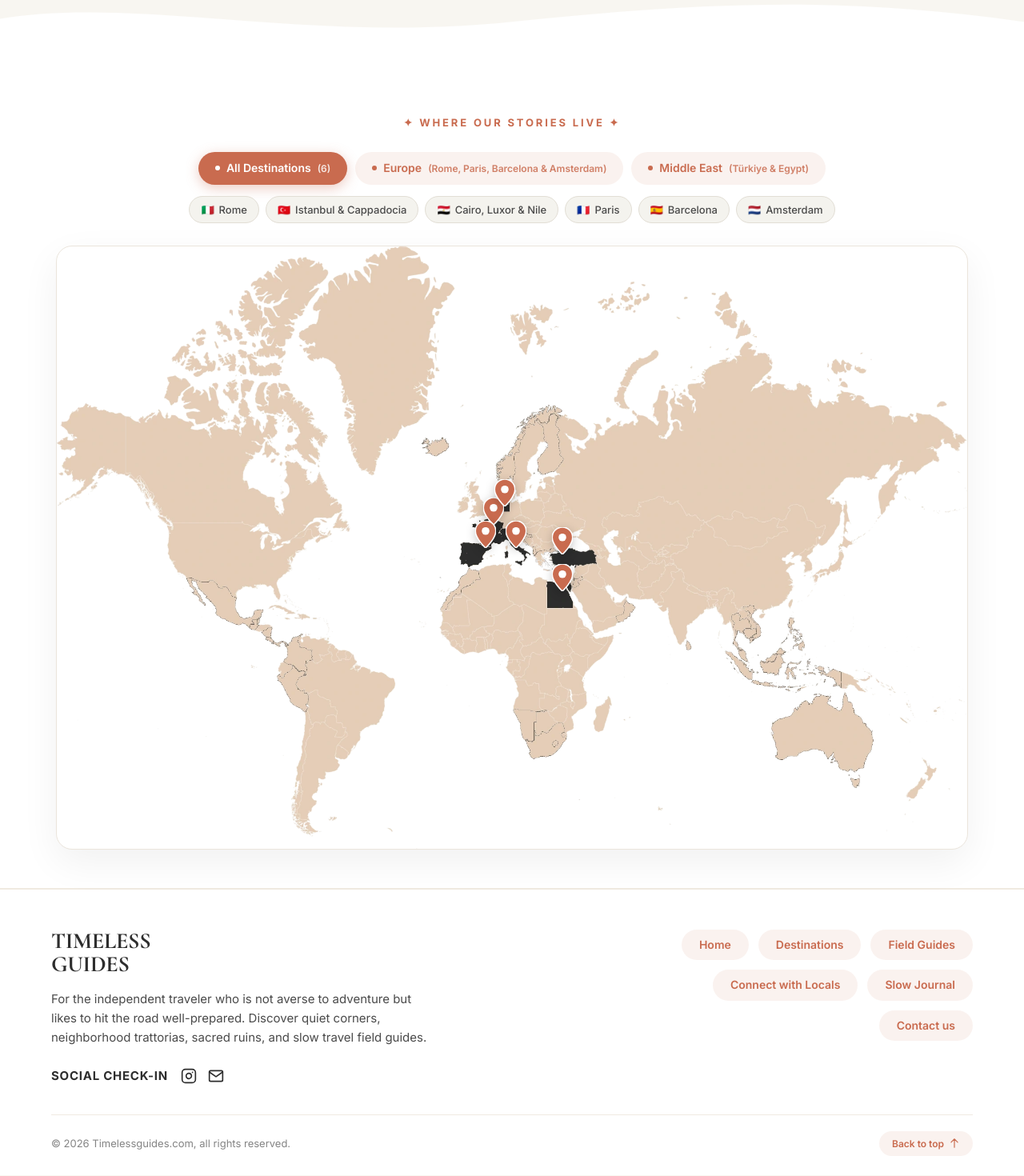
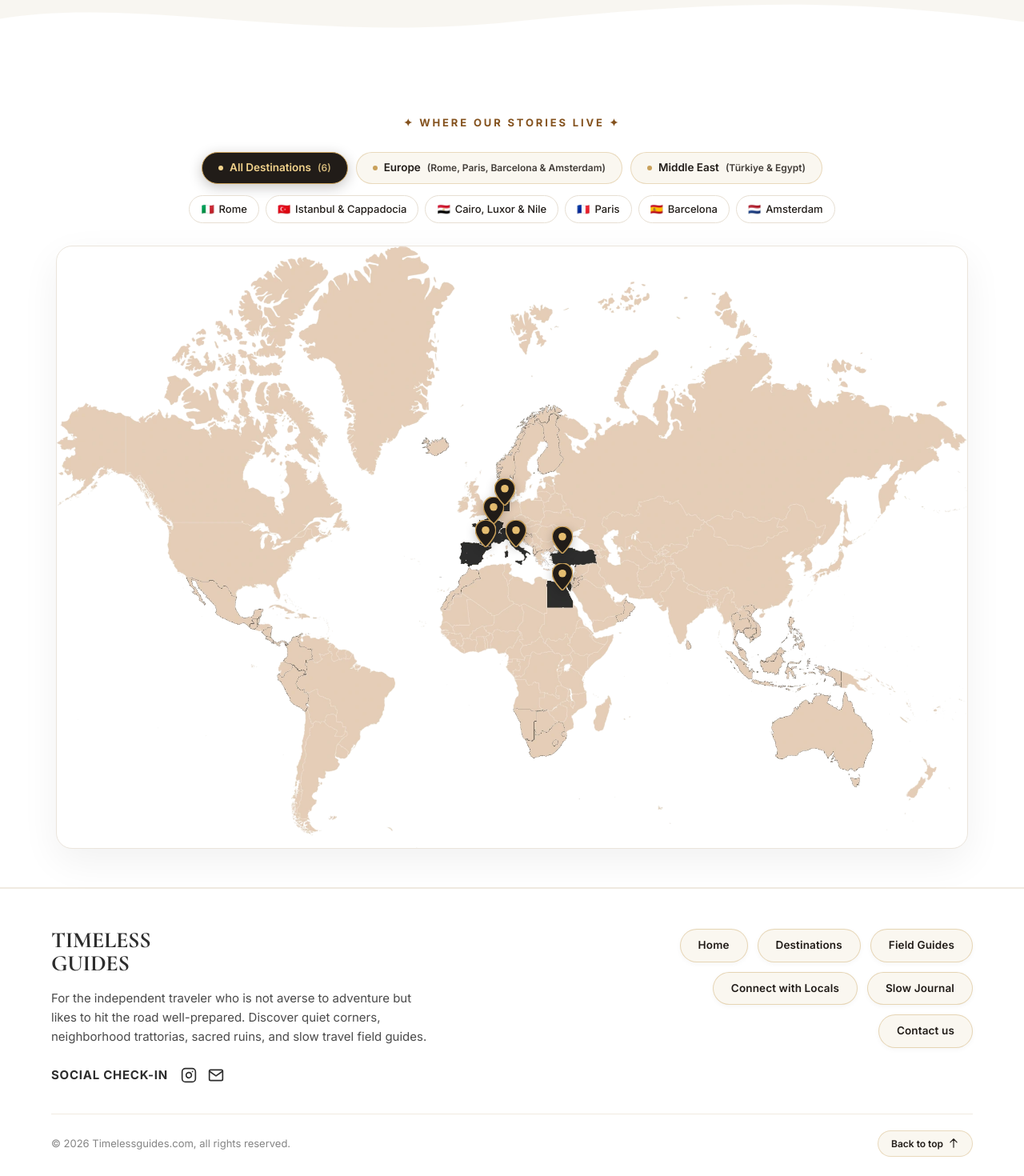
Before and after one commit to MoustafAbdelwahap/timelessguides, a React (Vite) app: page /.lovable/oauth/consent in a window 1280 px wide. Shown: the part 362-1832 px from the top of the page at 80% size. Built offline with nearby package versions, Linux system fonts and the light colour scheme; a web font is replaced by a local one.

Commit message:
Adapt footer navigation tabs and atlas elements to luxury gold & espresso style

```diff
--- a/src/components/Footer.tsx
+++ b/src/components/Footer.tsx
@@ -305,11 +305,11 @@ export default function Footer() {
                           <svg viewBox="0 0 24 32" className="atlas-pin-svg">
                             <path
                               d="M12 0C5.373 0 0 5.373 0 12c0 9 12 20 12 20s12-11 12-20c0-6.627-5.373-12-12-12z"
-                              fill="#c96b4f"
-                              stroke="#ffffff"
+                              fill="#211C18"
+                              stroke="#C9A15B"
                               strokeWidth="1.5"
                             />
-                            <circle cx="12" cy="12" r="4.5" fill="#ffffff" />
+                            <circle cx="12" cy="12" r="4.5" fill="#E5BD70" />
                           </svg>
                         </a>
                       </div>
--- a/src/index.css
+++ b/src/index.css
@@ -1602,7 +1602,7 @@ nav.ref-nav.open .burger {
   font-size: 13px;
   letter-spacing: 0.22em;
   text-transform: uppercase;
-  color: #c96b4f;
+  color: #84521E;
   font-weight: 700;
   display: inline-block;
   margin-bottom: 0;
@@ -1646,42 +1646,44 @@ nav.ref-nav.open .burger {
   align-items: center;
   gap: 8px;
   padding: 8px 20px;
-  border-radius: 30px;
-  background-color: #c96b4f17;
-  border: 1px solid transparent;
-  color: #c96b4f;
+  border-radius: 999px;
+  background-color: #FAF7F0;
+  border: 1px solid rgba(201, 161, 91, 0.35);
+  color: #211C18;
   font-family: var(--bf);
-  font-size: 14px;
+  font-size: 13.5px;
   font-weight: 600;
   cursor: pointer;
-  transition: all 0.2s cubic-bezier(0.16, 1, 0.3, 1);
+  transition: all 0.25s cubic-bezier(0.16, 1, 0.3, 1);
 }
 
 .atlas-tab-btn:hover {
-  background-color: #c96b4f;
-  color: #ffffff;
+  background-color: #211C18;
+  color: #F2D38C;
+  border-color: #C9A15B;
   transform: translateY(-1px);
-  box-shadow: 0 4px 12px rgba(201, 107, 79, 0.25);
+  box-shadow: 0 4px 14px rgba(33, 28, 24, 0.15);
 }
 
 .atlas-tab-btn.active {
-  background-color: #c96b4f;
-  color: #ffffff;
-  box-shadow: 0 4px 16px rgba(201, 107, 79, 0.35);
+  background-color: #211C18;
+  color: #F2D38C;
+  border-color: #C9A15B;
+  box-shadow: 0 4px 16px rgba(33, 28, 24, 0.25);
 }
 
 .atlas-tab-dot {
   width: 6px;
   height: 6px;
   border-radius: 50%;
-  background: #c96b4f;
+  background: #C9A15B;
   display: inline-block;
   transition: background 0.2s ease;
 }
 
 .atlas-tab-btn.active .atlas-tab-dot,
 .atlas-tab-btn:hover .atlas-tab-dot {
-  background: #ffffff;
+  background: #F2D38C;
 }
 
 .atlas-tab-count {
@@ -1701,10 +1703,10 @@ nav.ref-nav.open .burger {
   align-items: center;
   gap: 6px;
   padding: 6px 14px;
-  border-radius: 30px;
-  background: #f4f3ee;
-  border: 1px solid #e2ded5;
-  color: #4a4a4a;
+  border-radius: 999px;
+  background: #ffffff;
+  border: 1px solid #e7dfd3;
+  color: #211C18;
   font-family: var(--bf);
   font-size: 13px;
   font-weight: 500;
@@ -1713,17 +1715,18 @@ nav.ref-nav.open .burger {
 }
 
 .atlas-pill-btn:hover {
-  border-color: #c96b4f;
-  color: #c96b4f;
-  background: #c96b4f17;
+  border-color: #C9A15B;
+  color: #211C18;
+  background: #FAF7F0;
+  transform: translateY(-1px);
 }
 
 .atlas-pill-btn.active {
-  border-color: #c96b4f;
-  background: #c96b4f;
-  color: #ffffff;
+  border-color: #211C18;
+  background: #211C18;
+  color: #F2D38C;
   font-weight: 600;
-  box-shadow: 0 3px 10px rgba(201, 107, 79, 0.3);
+  box-shadow: 0 3px 10px rgba(33, 28, 24, 0.2);
 }
 
 .atlas-pill-flag {
@@ -1812,12 +1815,12 @@ nav.ref-nav.open .burger {
 }
 
 .atlas-marker-anchor.active .atlas-pin-svg {
-  filter: drop-shadow(0 4px 10px rgba(201, 107, 79, 0.5));
+  filter: drop-shadow(0 4px 12px rgba(33, 28, 24, 0.45));
 }
 
 .atlas-marker-anchor.active .atlas-pin-svg path {
-  fill: #c96b4f;
-  stroke: #ffffff;
+  fill: #211C18;
+  stroke: #C9A15B;
   stroke-width: 2;
 }
 
@@ -1830,8 +1833,9 @@ nav.ref-nav.open .burger {
   display: inline-flex;
   align-items: center;
   gap: 6px;
-  background: #c96b4f;
-  color: #ffffff;
+  background: #211C18;
+  color: #FAF7F0;
+  border: 1px solid rgba(201, 161, 91, 0.5);
   padding: 6px 14px;
   border-radius: 9999px;
   font-family: var(--bf);
@@ -1839,7 +1843,7 @@ nav.ref-nav.open .burger {
   font-weight: 700;
   letter-spacing: 0.02em;
   white-space: nowrap;
-  box-shadow: 0 4px 14px rgba(201, 107, 79, 0.35), 0 2px 6px rgba(0, 0, 0, 0.15);
+  box-shadow: 0 6px 18px rgba(0, 0, 0, 0.35);
   opacity: 0;
   pointer-events: none;
   transition: opacity 0.2s ease, transform 0.2s cubic-bezier(0.16, 1, 0.3, 1);
@@ -1854,7 +1858,7 @@ nav.ref-nav.open .burger {
   transform: translateX(-50%);
   border-width: 5px 5px 0 5px;
   border-style: solid;
-  border-color: #c96b4f transparent transparent transparent;
+  border-color: #211C18 transparent transparent transparent;
 }
 
 /* Show tag on hover or when destination is active/selected */
@@ -1960,7 +1964,7 @@ nav.ref-nav.open .burger {
 }
 
 .clean-social-link:hover {
-  color: #c96b4f;
+  color: #C9A15B;
   transform: translateY(-2px);
 }
 
@@ -1980,23 +1984,27 @@ nav.ref-nav.open .burger {
 
 .clean-pill-tab {
   display: inline-block;
-  padding: 8px 22px;
-  border-radius: 30px;
-  background-color: #c96b4f17;
-  color: #c96b4f;
+  padding: 9px 22px;
+  border-radius: 999px;
+  background-color: #FAF7F0;
+  border: 1px solid rgba(201, 161, 91, 0.4);
+  color: #211C18;
   font-family: var(--bf);
-  font-size: 14px;
+  font-size: 13.5px;
   font-weight: 600;
+  letter-spacing: 0.01em;
   text-decoration: none;
-  transition: all 0.2s linear;
+  box-shadow: 0 2px 6px rgba(33, 28, 24, 0.04);
+  transition: all 0.25s cubic-bezier(0.16, 1, 0.3, 1);
   white-space: nowrap;
 }
 
 .clean-pill-tab:hover {
-  background-color: #c96b4f;
-  color: #ffffff;
-  opacity: 0.95;
-  transform: translateY(-1px);
+  background-color: #211C18;
+  border-color: #C9A15B;
+  color: #F2D38C;
+  transform: translateY(-2px);
+  box-shadow: 0 8px 20px rgba(33, 28, 24, 0.16);
 }
 
 .clean-footer-bottom {
@@ -2019,11 +2027,11 @@ nav.ref-nav.open .burger {
   display: inline-flex;
   align-items: center;
   gap: 6px;
-  background: #c96b4f17;
-  border: none;
-  color: #c96b4f;
+  background: #FAF7F0;
+  border: 1px solid rgba(201, 161, 91, 0.35);
+  color: #211C18;
   padding: 6px 16px;
-  border-radius: 30px;
+  border-radius: 999px;
   font-size: 12px;
   font-weight: 600;
   cursor: pointer;
@@ -2031,8 +2039,10 @@ nav.ref-nav.open .burger {
 }
 
 .clean-back-to-top:hover {
-  background: #c96b4f;
-  color: #ffffff;
+  background: #211C18;
+  border-color: #C9A15B;
+  color: #F2D38C;
+  transform: translateY(-1px);
 }
 
 @media (max-width: 860px) {
```
